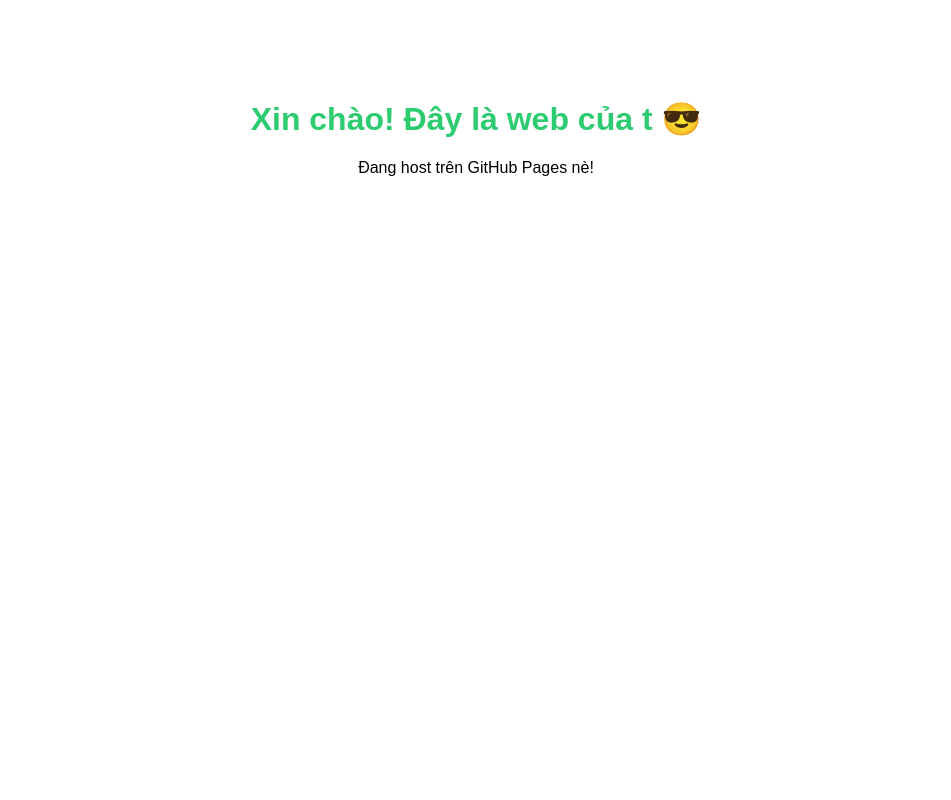
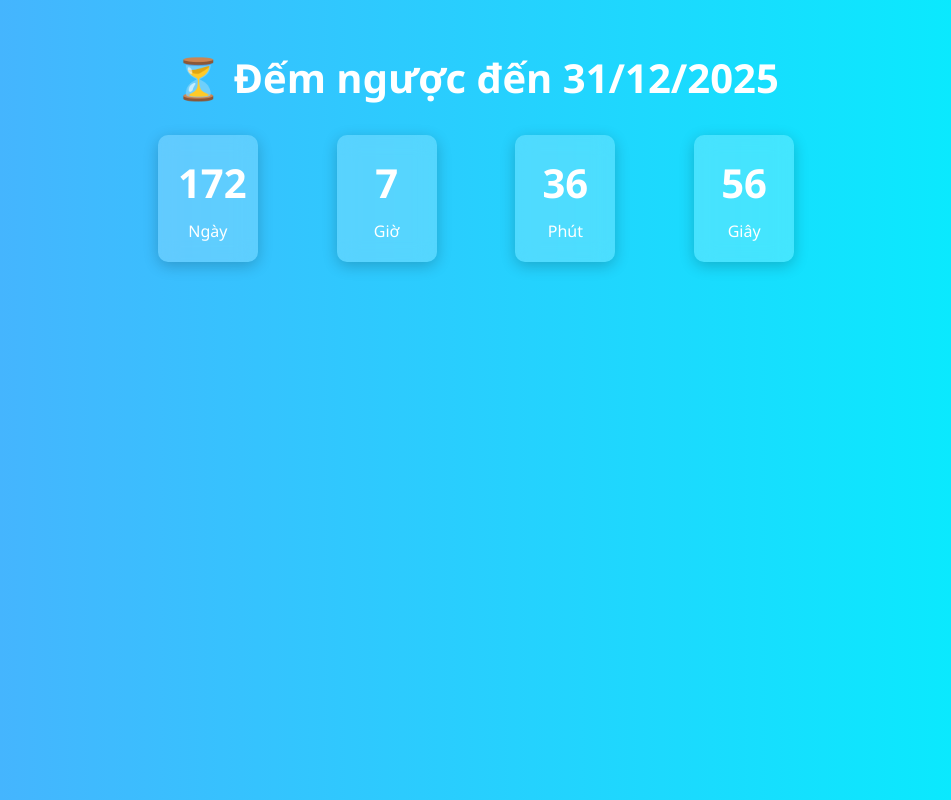
Before and after one commit to GZEGM/Dien3456, a plain HTML site: page index.html in a window 1280 px wide. Shown: the whole page, without its empty margins (164-1115 px from the left). Drawn offline with Linux system fonts and the light colour scheme.

Commit message:
Cập nhật web

```diff
--- a/index.html
+++ b/index.html
@@ -1,21 +1,33 @@
 <!DOCTYPE html>
-<html>
+<html lang="vi">
   <head>
     <meta charset="UTF-8" />
-    <title>Trang web đầu tiên cụa Dienkon</title>
-    <style>
-      body {
-        font-family: Arial, sans-serif;
-        text-align: center;
-        margin-top: 100px;
-      }
-      h1 {
-        color: #2ecc71;
-      }
-    </style>
+    <meta name="viewport" content="width=device-width, initial-scale=1.0" />
+    <title>Đếm Ngược</title>
+    <link rel="stylesheet" href="style.css" />
   </head>
   <body>
-    <h1>Xin chào! Đây là web của t 😎</h1>
-    <p>Đang host trên GitHub Pages nè!</p>
+    <div class="container">
+      <h1>⏳ Đếm ngược đến <span id="target-date-text">31/12/2025</span></h1>
+      <div class="countdown">
+        <div>
+          <span id="days">0</span>
+          <p>Ngày</p>
+        </div>
+        <div>
+          <span id="hours">0</span>
+          <p>Giờ</p>
+        </div>
+        <div>
+          <span id="minutes">0</span>
+          <p>Phút</p>
+        </div>
+        <div>
+          <span id="seconds">0</span>
+          <p>Giây</p>
+        </div>
+      </div>
+    </div>
+    <script src="script.js"></script>
   </body>
 </html>
--- /dev/null
+++ b/script.js
@@ -0,0 +1,25 @@
+const targetDate = new Date("2025-12-31T00:00:00");
+document.getElementById("target-date-text").textContent = "31/12/2025";
+
+function updateCountdown() {
+  const now = new Date();
+  const diff = targetDate - now;
+
+  if (diff <= 0) {
+    document.querySelector(".countdown").innerHTML = "<h2>🎉 Hết giờ! 🎉</h2>";
+    return;
+  }
+
+  const days = Math.floor(diff / (1000 * 60 * 60 * 24));
+  const hours = Math.floor((diff / (1000 * 60 * 60)) % 24);
+  const minutes = Math.floor((diff / (1000 * 60)) % 60);
+  const seconds = Math.floor((diff / 1000) % 60);
+
+  document.getElementById("days").textContent = days;
+  document.getElementById("hours").textContent = hours;
+  document.getElementById("minutes").textContent = minutes;
+  document.getElementById("seconds").textContent = seconds;
+}
+
+setInterval(updateCountdown, 1000);
+updateCountdown();
--- /dev/null
+++ b/style.css
@@ -0,0 +1,61 @@
+* {
+  margin: 0;
+  padding: 0;
+  box-sizing: border-box;
+}
+
+body {
+  background: linear-gradient(to right, #4facfe, #00f2fe);
+  font-family: "Segoe UI", sans-serif;
+  color: #fff;
+  text-align: center;
+  padding: 50px 20px;
+}
+
+.container {
+  max-width: 700px;
+  margin: auto;
+}
+
+h1 {
+  font-size: 2.5rem;
+  margin-bottom: 30px;
+}
+
+.countdown {
+  display: flex;
+  justify-content: space-around;
+  gap: 15px;
+}
+
+.countdown div {
+  background: rgba(255, 255, 255, 0.2);
+  border-radius: 10px;
+  padding: 20px;
+  width: 100px;
+  backdrop-filter: blur(10px);
+  box-shadow: 0 4px 15px rgba(0, 0, 0, 0.2);
+  animation: fadeIn 1s ease-in;
+}
+
+.countdown span {
+  font-size: 2.5rem;
+  font-weight: bold;
+}
+
+.countdown p {
+  margin-top: 10px;
+  font-size: 1rem;
+  color: #fff;
+}
+
+@keyframes fadeIn {
+  from {
+    opacity: 0;
+    transform: translateY(20px);
+  }
+  to {
+    opacity: 1;
+    transform: translateY(0);
+  }
+}
```
